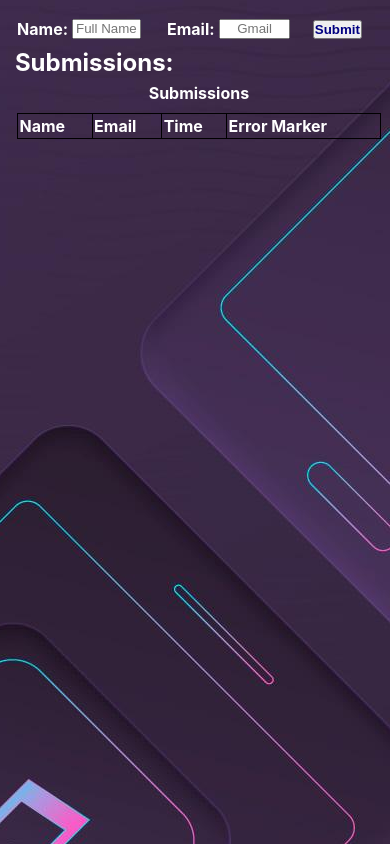
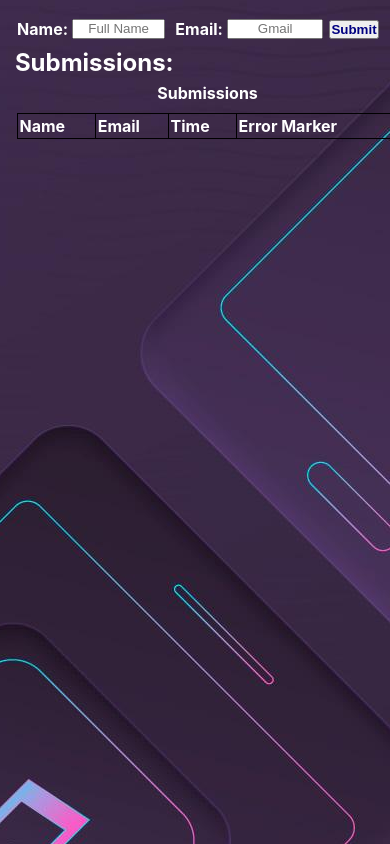
Before and after one commit to Seun0001/Asynchronous-React, a React (Create React App) app in the folder asynchronous-react/: page / in a window 390 px wide. Built offline with nearby package versions, Linux system fonts and the light colour scheme.

Commit message:
Aynchronous React Project Done

```diff
--- a/asynchronous-react/src/components/FormComponent.css
+++ b/asynchronous-react/src/components/FormComponent.css
@@ -98,7 +98,7 @@ tbody tr {
         overflow-y: scroll;
     }
     form, div {
-        margin-right: 5%;
+        margin-right: .5%;
         width: 100%;
     }
     form .userSubmission {
```
